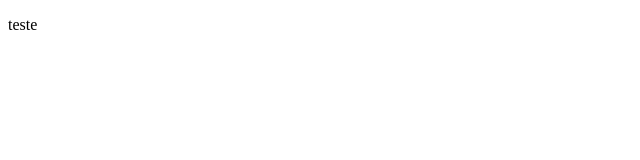
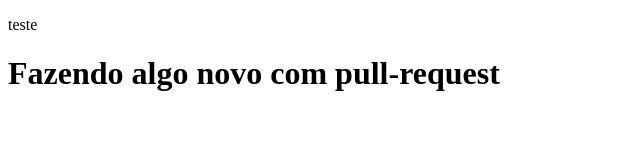
Before and after one commit to felizfx/Code-Review, a plain HTML site: page index.html in a window 1280 px wide. Shown: the whole page, without its empty margins (0-640 px from the left). Drawn offline with Linux system fonts and the light colour scheme.

Commit message:
Changing index.html

```diff
--- a/index.html
+++ b/index.html
@@ -8,5 +8,6 @@
 </head>
 <body>
    <p>teste</p>
+   <h1>Fazendo algo novo com pull-request</h1>
 </body>
 </html>
```
